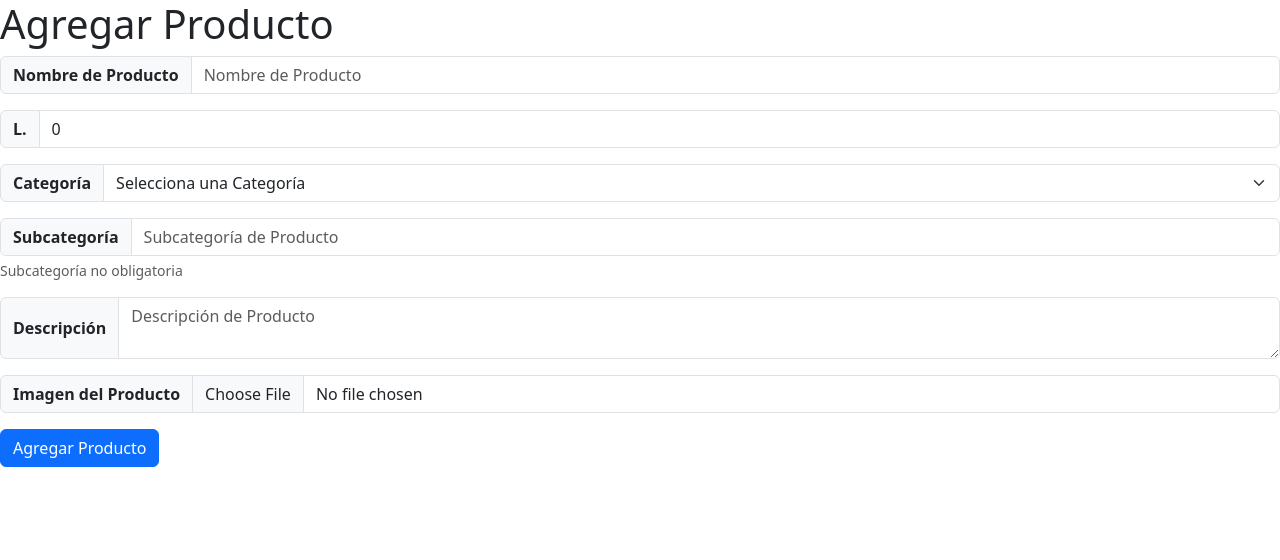
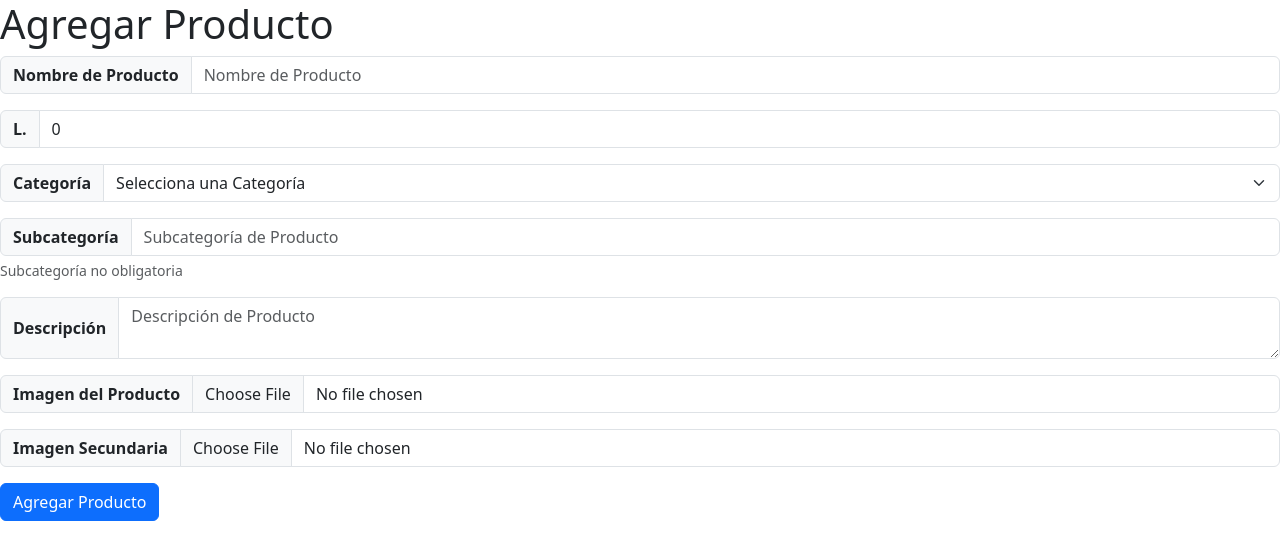
Before and after one commit to AlexGalo0/INGELMECO-Admin, a React (Vite) app: page /admin/add-product in a window 1280 px wide. Shown: the top 560 px of the page. Built offline with nearby package versions, Linux system fonts and the light colour scheme.

Commit message:
creando imagen secundaria

```diff
--- a/src/Components/ProductForm.tsx
+++ b/src/Components/ProductForm.tsx
@@ -3,7 +3,8 @@ import { useState, useRef } from "react";
 
 export const ProductForm = () => {
   // Ref necesario para la limpieza de la imagen después de la subida exitosa.
-  const fileInputRef = useRef<HTMLInputElement | null >(null);
+  const fileInputRef = useRef<HTMLInputElement | null>(null);
+  const secondaryFileInputRef = useRef<HTMLInputElement | null>(null);
   const {
     formData,
     setFormData,
@@ -12,22 +13,29 @@ export const ProductForm = () => {
     isUploading,
     uploadMessage,
     successMessageVisible,
-  } = useProductForm(fileInputRef);
+  } = useProductForm(fileInputRef, secondaryFileInputRef);
   const [imageError, setImageError] = useState<string | null>(null);
   const [nombreError, setNombreError] = useState<string | null>(null);
   const [descripcionError, setDescripcionError] = useState<string | null>(null);
   const [categoriaError, setCategoriaError] = useState<string | null>(null);
+  const [fileSecondary, setFileSecondary] = useState<File | null>(null);
 
-  /* Las siguientes funciones son unicamente manejadores para validaciones de formulario. */
-  const handleFileChange = (e: React.ChangeEvent<HTMLInputElement>) => {
+  /* Las siguientes funciones son únicamente manejadores para validaciones de formulario. */
+  const handleFileChange = (e: React.ChangeEvent<HTMLInputElement>, isSecondary: boolean = false) => {
     const selectedFile = e.target.files?.[0];
     if (selectedFile) {
       setImageError(null);
-      handleImageChange(selectedFile);
-    } else {
+      // Llama a handleImageChange con el parámetro isSecondary para distinguir entre imagen principal y secundaria
+      handleImageChange(selectedFile, isSecondary);
+
+      // Si es una imagen secundaria, actualiza el estado de fileSecondary
+      if (isSecondary) {
+        setFileSecondary(selectedFile);
+      }
+    } else if (!isSecondary) { // Solo muestra errores para la imagen principal si no se selecciona una imagen secundaria
       setImageError("Selecciona una imagen");
     }
-  };
+  }
 
   const handleNombreChange = (e: React.ChangeEvent<HTMLInputElement>) => {
     const nombre = e.target.value;
@@ -195,11 +203,25 @@ export const ProductForm = () => {
             className={`form-control ${imageError ? "is-invalid" : ""}`}
             id="inputGroupFile"
             accept="image/*"
-            onChange={handleFileChange}
+            onChange={(e) => handleFileChange(e)}
             required
             ref={(el) => (fileInputRef.current = el)}
           />
-
+          {imageError && <div className="invalid-feedback">{imageError}</div>}
+        </div>
+        {/* Agregar input para la imagen secundaria */}
+        <div className="input-group mt-3">
+          <label className="input-group-text" htmlFor="inputGroupFileSecondary">
+            <b>Imagen Secundaria</b>
+          </label>
+          <input
+            type="file"
+            className={`form-control ${imageError ? "is-invalid" : ""}`}
+            id="inputGroupFileSecondary"
+            accept="image/*"
+            onChange={(e) => handleFileChange(e, true)}
+            ref={(el) => (secondaryFileInputRef.current = el)}
+          />
           {imageError && <div className="invalid-feedback">{imageError}</div>}
         </div>
         <div className="mt-3">
--- a/src/hooks/useProductForm.tsx
+++ b/src/hooks/useProductForm.tsx
@@ -5,7 +5,8 @@ import { ref, uploadBytesResumable, getDownloadURL } from "firebase/storage";
 import { db, storage } from "../config/firebase.js";
 
 export const useProductForm = (
-  fileInputRef: React.MutableRefObject<HTMLInputElement | null>
+  fileInputRef: React.MutableRefObject<HTMLInputElement | null>,
+  secondaryFileInputRef: React.MutableRefObject<HTMLInputElement | null>
 ) => {
   //Para reestablecer el formulario después de la subida exitosa.
   const initialFormData: ProductFormData = {
@@ -17,22 +18,30 @@ export const useProductForm = (
   };
   // Para manejar el estado del formulario
   const [formData, setFormData] = useState<ProductFormData>(initialFormData);
-  // Para manejar el estado de la imagen
+  // Para manejar el estado de la imagen principal
   const [file, setFile] = useState<File | null>(null);
+  // Para manejar el estado de la imagen secundaria
+  const [fileSecondary, setFileSecondary] = useState<File | null>(null);
   // Para manejar el estado de la subida y asi poder mostrar elementos de Uploading...
   const [isUploading, setIsUploading] = useState(false);
   // Para manejar el estado del mensaje de subida, seguramente se remueva en el futuro.
   const [uploadMessage, setUploadMessage] = useState("");
-  //Para mostrar un mensaje de exito después de la subida.
+  // Para mostrar un mensaje de éxito después de la subida.
   const [successMessageVisible, setSuccessMessageVisible] = useState(false);
 
-  const handleImageChange = (selectedFile: File | null) => {
-    setFile(selectedFile);
+  const handleImageChange = (selectedFile: File | null, isSecondary: boolean = false) => {
+    // Si es una imagen secundaria, usa setFileSecondary, de lo contrario, setFile
+    if (isSecondary) {
+      setFileSecondary(selectedFile);
+    } else {
+      setFile(selectedFile);
+    }
   };
+  const uploadFileToStorage = async (file: File, isSecondary: boolean = false) => {
+    // Agregar "_SECONDARY" al nombre de archivo si es una imagen secundaria
+    const fileName = isSecondary ? `${file.name}_SECONDARY` : file.name;
 
-  const uploadFileToStorage = async (file: File) => {
-    //Codigo para subir la imagen a Firebase Storage , retorna la URL de la imagen.
-    const storageRef = ref(storage, `productos/${file.name}`);
+    const storageRef = ref(storage, `productos/${fileName}`);
     const uploadTask = uploadBytesResumable(storageRef, file);
 
     return new Promise<string | null>((resolve, reject) => {
@@ -58,23 +67,31 @@ export const useProductForm = (
   const handleSubmit = async (e: React.FormEvent) => {
     e.preventDefault();
 
-    // Validar que exista una imagen.
+    // Validar que exista una imagen principal.
     if (file) {
       try {
         setIsUploading(true);
         setUploadMessage("Subiendo producto...");
-        // Subir la imagen a Firebase Storage
+        // Subir la imagen principal a Firebase Storage
         const downloadURL = await uploadFileToStorage(file);
         // Subir los datos del producto a Firestore
-          await addDoc(collection(db, "productos"), {
+        const productData = {
           nombreProducto: formData.nombreProducto,
           precioProducto: formData.precioProducto,
           categoriaProducto: formData.categoriaProducto,
           subcategoriaProducto: formData.subcategoriaProducto,
           descripcionProducto: formData.descripcionProducto,
           urlImagen: downloadURL,
-        });
-        // Limpiar el estado de la subida para los mensajes de error y exito.
+        };
+
+        // Si existe una imagen secundaria, subirla también
+        if (fileSecondary) {
+          const downloadURLSecondary = await uploadFileToStorage(fileSecondary, true);
+          productData.urlImagenSecundaria = downloadURLSecondary;
+        }
+
+        await addDoc(collection(db, "productos"), productData);
+        // Limpiar el estado de la subida para los mensajes de error y éxito.
         setIsUploading(false);
         setUploadMessage("");
         // Mostrar el mensaje de éxito durante 1 segundo
@@ -87,6 +104,8 @@ export const useProductForm = (
         // Limpiar el formulario después de la subida exitosa
         setFormData(initialFormData); // Restablecer el estado a los valores iniciales
         fileInputRef.current.value = null; // Limpiar el input de imagen
+        secondaryFileInputRef.current.value = null; // Limpiar el input de imagen secundaria
+        setFileSecondary(null); // Limpiar el estado de la imagen secundaria
       } catch (error) {
         setUploadMessage("Error al subir el producto.");
         setIsUploading(false);
@@ -103,5 +122,4 @@ export const useProductForm = (
     uploadMessage,
     successMessageVisible,
   };
-
 };
```
